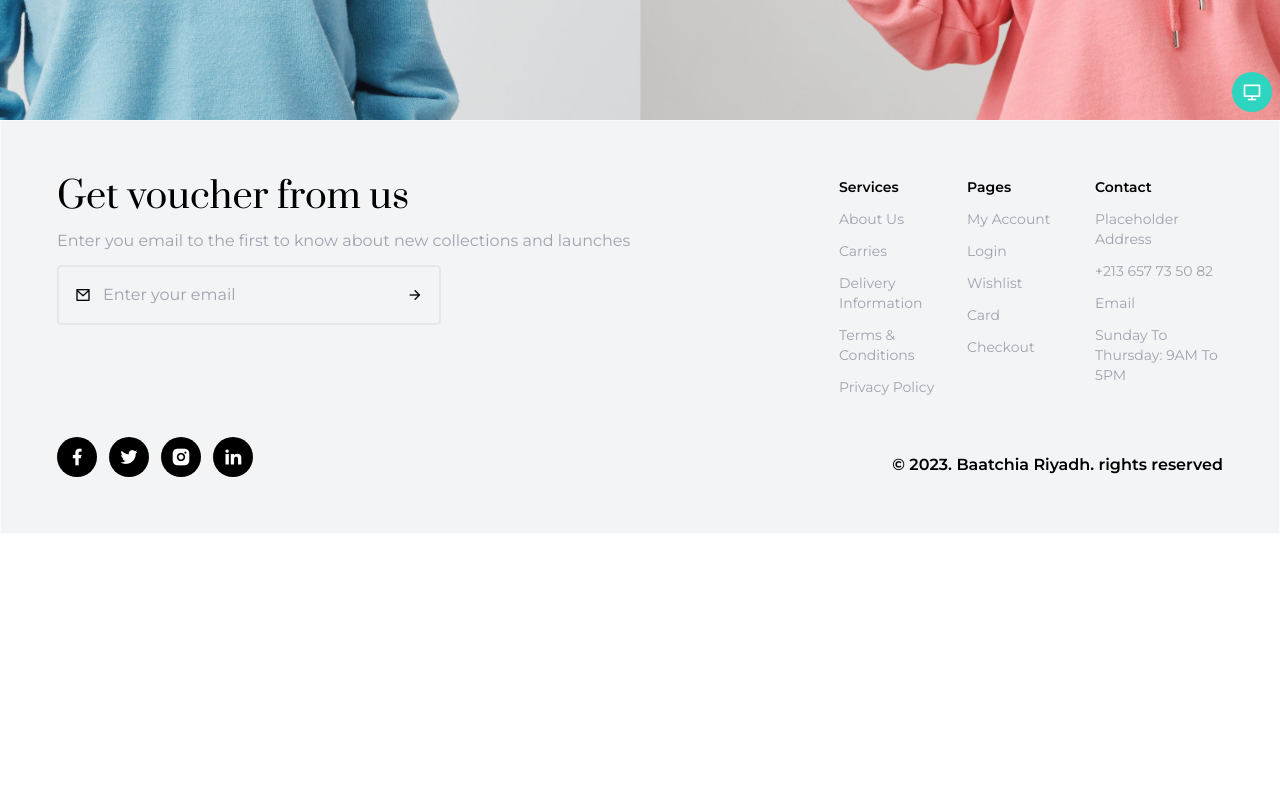
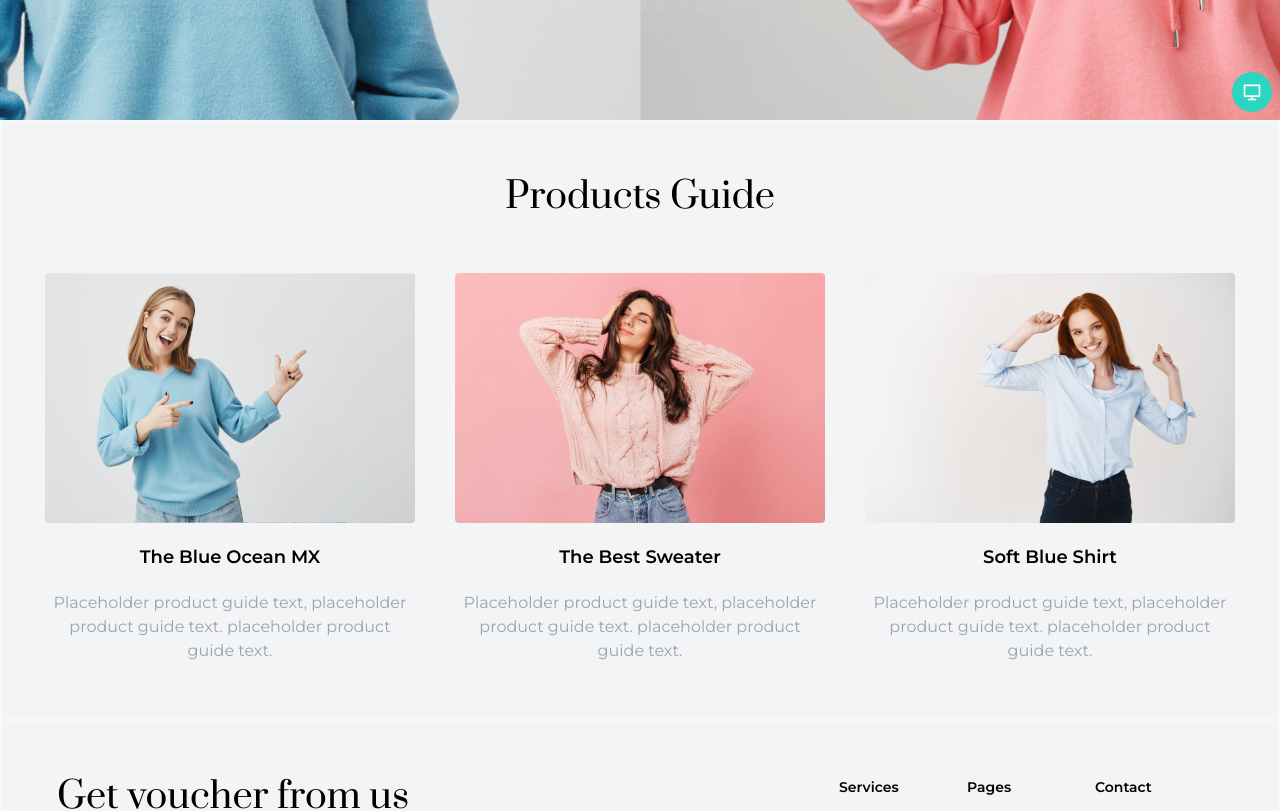
Before and after one commit to IProdev211/e-commerce-app-frontend, a Next.js app: page / in a window 1280 px wide. Shown: the part 680-1491 px from the top of the page. Before the commit the page ends 1214 px from the top, so only its background shows below. Built offline with nearby package versions, Linux system fonts and the light colour scheme.

Commit message:
Added products guide

```diff
--- a/src/app/page.tsx
+++ b/src/app/page.tsx
@@ -1,9 +1,11 @@
 import FeaturedProductsCarousel from '@/components/FeaturedProductsCarousel';
+import ProductsGuide from '@/components/ProductsGuide';
 
 export default function Home() {
 	return (
 		<main>
 			<FeaturedProductsCarousel />
+			<ProductsGuide />
 		</main>
 	);
 }
--- /dev/null
+++ b/src/components/ProductsGuide.tsx
@@ -0,0 +1,30 @@
+import { PRODUCTS_GUIDE } from '@/mocks';
+import Image from 'next/image';
+
+export default function ProductsGuide() {
+	return (
+		<section className='border border-gray-50 bg-gray-100 dark:border-slate-800 dark:bg-slate-900'>
+			<h1 className='pt-14 text-center font-secondary text-4xl'>Products Guide</h1>
+			<ul className='flex snap-x snap-mandatory gap-10 overflow-x-auto p-14 md:justify-center'>
+				{PRODUCTS_GUIDE.map((productGuide, index) => (
+					<li
+						key={index}
+						className='max-w-[290px] shrink-0 snap-center space-y-5 text-center md:max-w-[370px]'
+					>
+						<Image
+							key={index}
+							src={productGuide.image}
+							width={370}
+							height={250}
+							quality={100}
+							alt='product guide image'
+							className='rounded duration-300 hover:scale-105'
+						/>
+						<h3 className='text-lg font-semibold'>{productGuide.title}</h3>
+						<p className='text-gray-400'>{productGuide.body}</p>
+					</li>
+				))}
+			</ul>
+		</section>
+	);
+}
```
